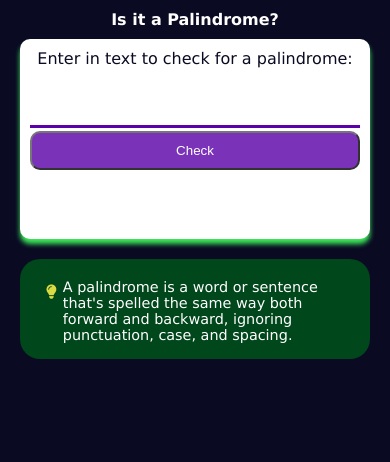
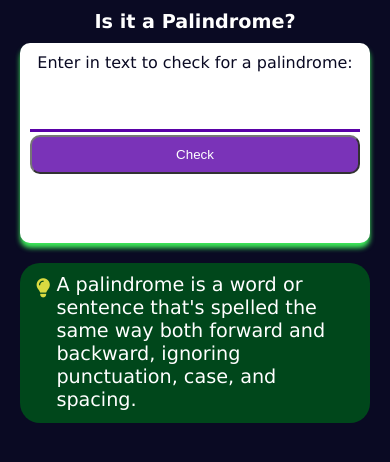
Before and after one commit to uvaisansari/Palindrome-checker, a plain HTML site: page index.html in a window 390 px wide. Drawn offline with Linux system fonts and the light colour scheme.

Commit message:
Update styles.css

```diff
--- a/styles.css
+++ b/styles.css
@@ -90,9 +90,10 @@ input[type="text"]{
 }
 
 
+
 @media screen and (max-width: 479px) {
     h1{
-        font-size: 1rem;
+        font-size: 1.2rem;
         margin-top: 10px;
     }
     .inputs{
@@ -114,14 +115,14 @@ input[type="text"]{
     .inputs> .result{
         text-align: center;
         margin-top: 10px;
-        font-size: 0.9rem;
+        font-size: 1.1rem;
     }
     .definition{
         margin-top: 20px;
         width: 350px;
-        height: 100px;
+        height: 160px;
         border-radius: 20px;
-        padding: 20px;
-        font-size: 0.9rem;
+        padding: 10px;
+        font-size: 1.2rem;
     }
 }
```
